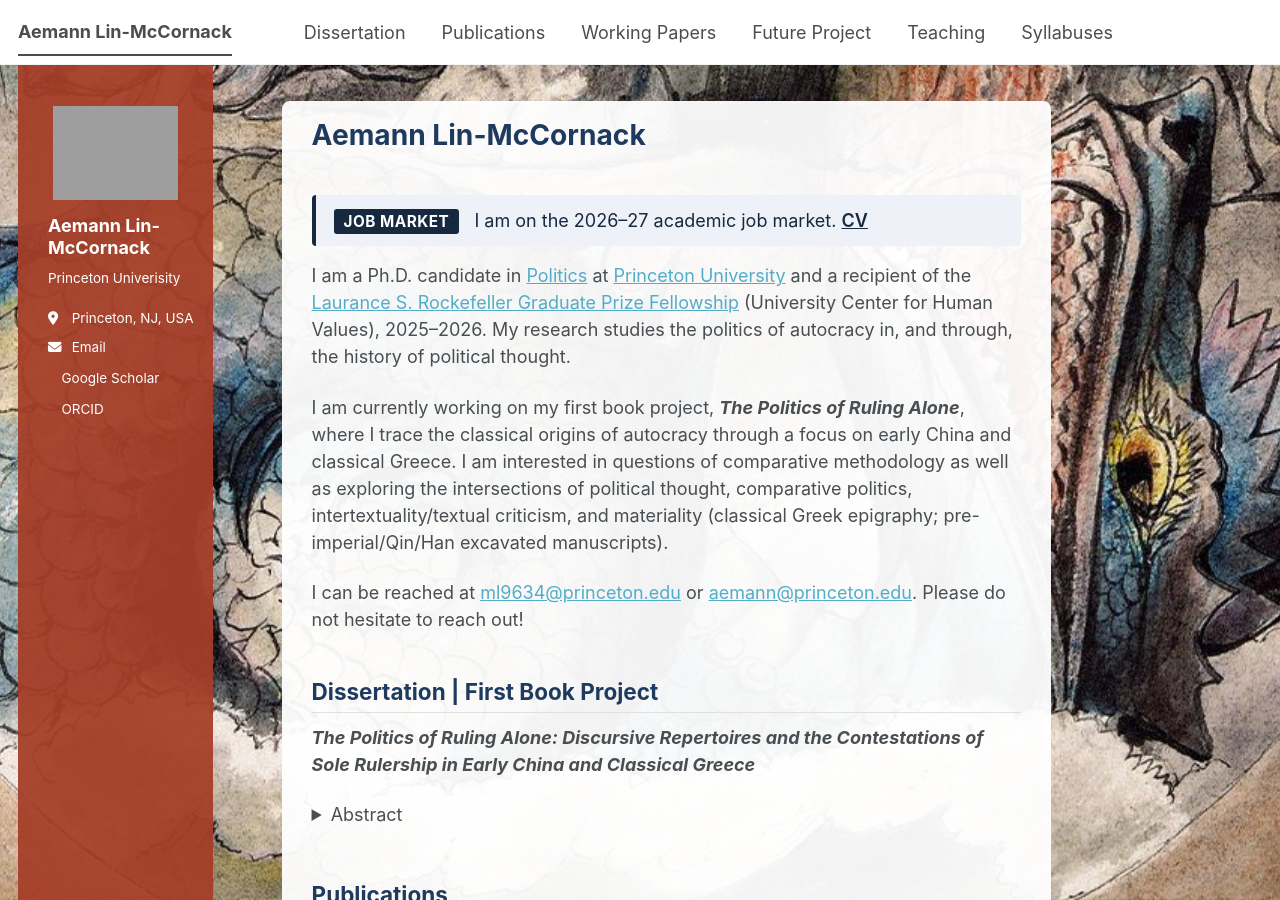
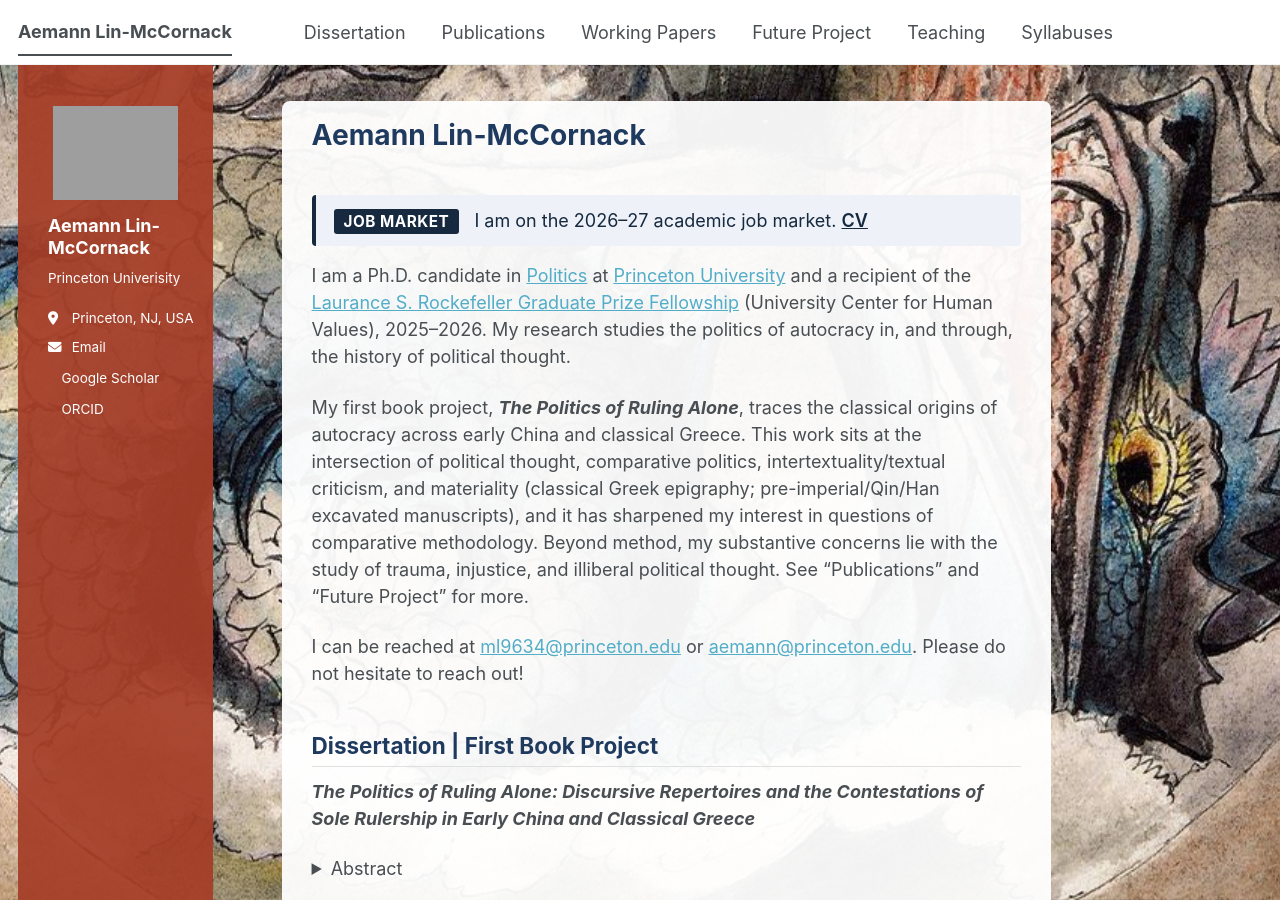
Before and after one commit to aemannlinmccornack/aemannlinmccornack.github.io, a Jekyll site: the page built from _pages/about.md, in a window 1280 px wide and 900 px high. Built offline with Jekyll 4.4.1, drawn with Linux system fonts in a browser that asks for light colours; a style sheet for code colours, icons or effects is not loaded.

Commit message:
change about.md

```diff
--- a/_pages/about.md
+++ b/_pages/about.md
@@ -73,7 +73,7 @@ summary {
 
 I am a Ph.D. candidate in [Politics](https://politics.princeton.edu/people/aemann-lin-mccornack) at [Princeton University](https://www.princeton.edu) and a recipient of the [Laurance S. Rockefeller Graduate Prize Fellowship](https://uchv.princeton.edu/fellowships-funding/graduate/graduate-prize-fellowships) (University Center for Human Values), 2025–2026. My research studies the politics of autocracy in, and through, the history of political thought.
 
-I am currently working on my first book project, ***The Politics of Ruling Alone***, where I trace the classical origins of autocracy through a focus on early China and classical Greece. I am interested in questions of comparative methodology as well as exploring the intersections of political thought, comparative politics, intertextuality/textual criticism, and materiality (classical Greek epigraphy; pre-imperial/Qin/Han excavated manuscripts).
+My first book project, ***The Politics of Ruling Alone***, traces the classical origins of autocracy across early China and classical Greece. This work sits at the intersection of political thought, comparative politics, intertextuality/textual criticism, and materiality (classical Greek epigraphy; pre-imperial/Qin/Han excavated manuscripts), and it has sharpened my interest in questions of comparative methodology. Beyond method, my substantive concerns lie with the study of trauma, injustice, and illiberal political thought. See "Publications" and "Future Project" for more.
 
 I can be reached at [ml9634@princeton.edu](mailto:ml9634@princeton.edu) or [aemann@princeton.edu](mailto:aemann@princeton.edu). Please do not hesitate to reach out!
 
```
